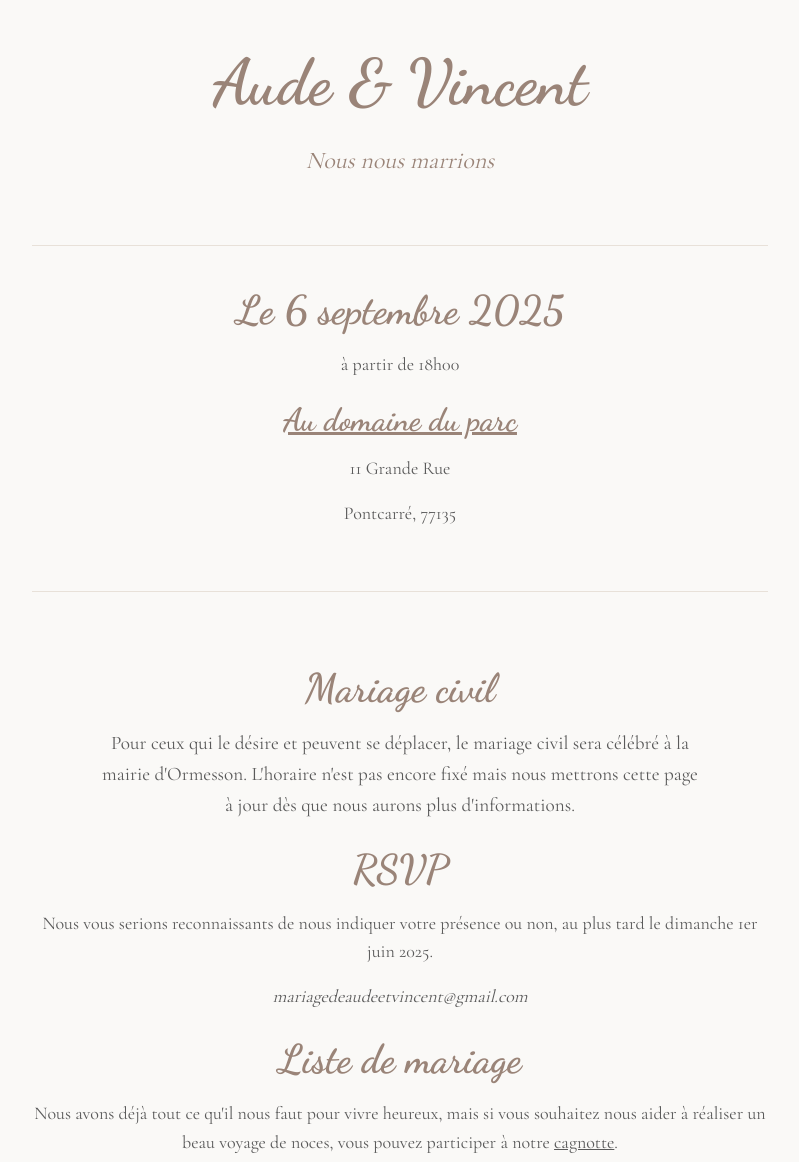
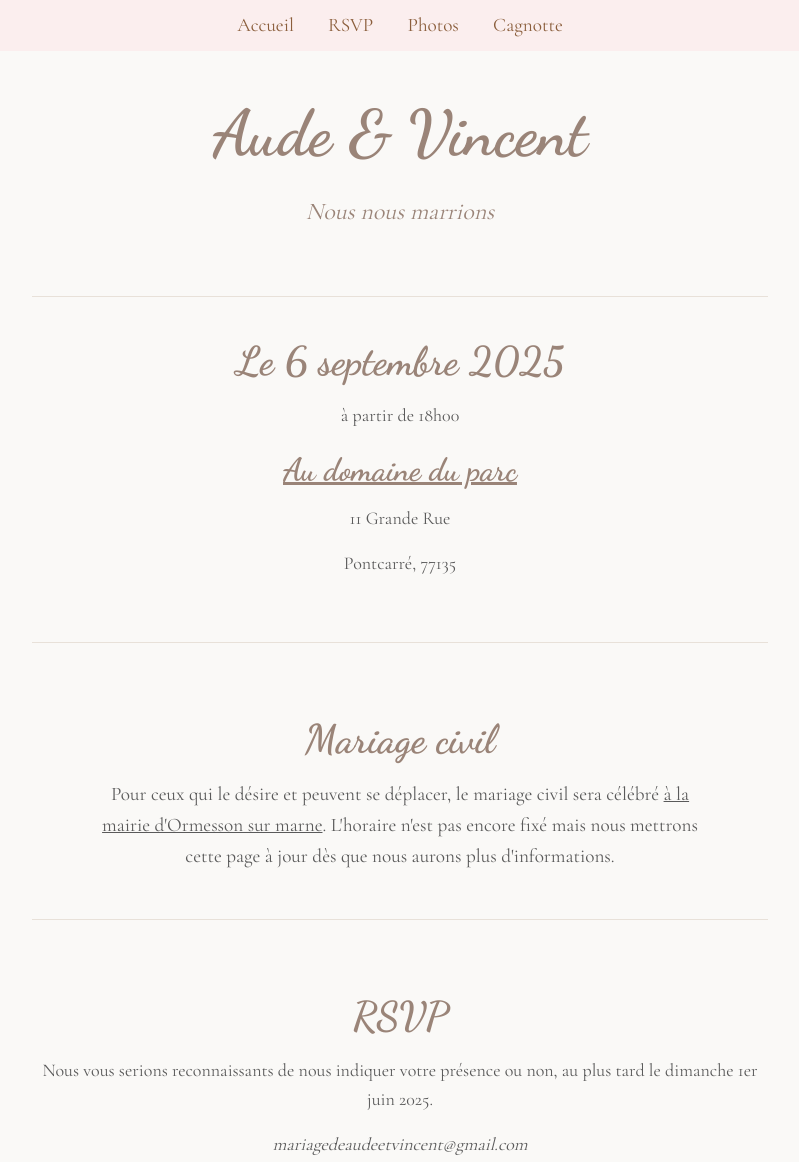
Before and after one commit to reifocS/aude-et-vincent, a website built with Parcel: page index.html in a window 1280 px wide. Shown: the top 1162 px of the page, without its empty margins (240-1039 px from the left). Built offline with nearby package versions, Linux system fonts and the light colour scheme.

Commit message:
ajout nav

```diff
--- a/index.html
+++ b/index.html
@@ -14,13 +14,23 @@
 </head>
 
 <body>
+  <nav class="navbar">
+    <ul>
+      <li><a href="#announcement">Accueil</a></li>
+      <li><a href="#rsvp">RSVP</a></li>
+      <li><a href="photos.html">Photos</a></li>
+      <li><a
+          href="https://www.leetchi.com/fr/c/mariage-aude-et-vincent-1875648?utm_source=copylink&utm_medium=social_sharing">Cagnotte</a>
+      </li>
+    </ul>
+  </nav>
   <div class="container">
     <header>
       <h1>Aude & Vincent</h1>
       <p class="tagline">Nous nous marrions</p>
     </header>
 
-    <section class="announcement">
+    <section class="announcement" id="announcement">
       <div class="date-location">
         <div class="date">
           <h2>Le 6 septembre 2025</h2>
@@ -37,20 +47,21 @@
       </div>
 
     </section>
-    <section class="">
+    <section class="civil">
       <div class="message">
         <h2>Mariage civil</h2>
 
         <p>
-          Pour ceux qui le désire et peuvent se déplacer, le mariage civil sera célébré à la mairie d'Ormesson.
-          L'horaire
+          Pour ceux qui le désire et peuvent se déplacer, le mariage civil sera célébré
+          <a href="https://maps.app.goo.gl/aeKbs81C71FB75RM6" target="_blank" rel="noopener noreferrer">à la mairie
+            d'Ormesson sur marne</a>. L'horaire
           n'est pas encore fixé mais nous mettrons cette page à jour dès que
           nous aurons plus d'informations.
         </p>
 
       </div>
     </section>
-    <section class="rsvp">
+    <section class="rsvp" id="rsvp">
       <h2>RSVP</h2>
       <p>
         Nous vous serions reconnaissants de nous indiquer votre présence ou
@@ -58,7 +69,7 @@
       </p>
       <p class="contact">mariagedeaudeetvincent@gmail.com</p>
     </section>
-    <section class="gift">
+    <section class="gift" id="gift">
       <h2>Liste de mariage</h2>
       <p>
         Nous avons déjà tout ce qu'il nous faut pour vivre heureux, mais si
--- a/styles.css
+++ b/styles.css
@@ -140,3 +140,31 @@ footer {
     font-size: 1.3rem;
   }
 }
+
+.navbar {
+  background-color: #fbeeee;
+  padding: 10px 0;
+  text-align: center;
+  font-family: "Cormorant Garamond", serif;
+}
+
+.navbar ul {
+  list-style: none;
+  margin: 0;
+  padding: 0;
+}
+
+.navbar li {
+  display: inline;
+  margin: 0 15px;
+}
+
+.navbar a {
+  text-decoration: none;
+  color: #8b5e3c;
+  font-size: 1.2rem;
+}
+
+.navbar a:hover {
+  text-decoration: underline;
+}
```
Also changed, not shown: photos.html (added, +36 -0 lines).
